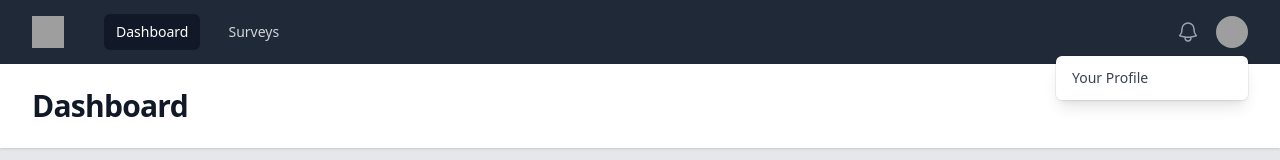
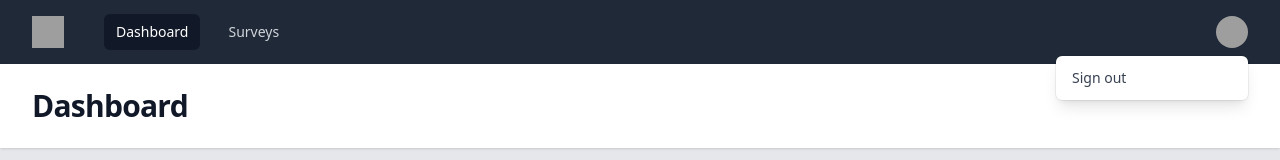
Before and after one commit to rvaldez20/laravel-react-app, a React (Vite) app in the folder react/: page / in a window 1280 px wide. Both pictures are taken after a click on the button "Open user menu". Shown: the top 160 px of the page. Built offline with nearby package versions, Linux system fonts and the light colour scheme; grey boxes are pictures that could not be loaded.

Commit message:
[ADD] add function logout to link the Sigon in descktop and responsive menu

```diff
--- a/react/src/components/DefaultLayout.jsx
+++ b/react/src/components/DefaultLayout.jsx
@@ -22,6 +22,12 @@ function classNames(...classes) {
 }
 
 export default function DefaultLayout() {
+
+  const logout = (ev) => {
+    ev.preventDefault();
+    console.log('Logout')
+  }
+
   return (
     <>
       <div className="min-h-full">
@@ -59,14 +65,6 @@ export default function DefaultLayout() {
                   </div>
                   <div className="hidden md:block">
                     <div className="ml-4 flex items-center md:ml-6">
-                      <button
-                        type="button"
-                        className="relative rounded-full bg-gray-800 p-1 text-gray-400 hover:text-white focus:outline-none focus:ring-2 focus:ring-white focus:ring-offset-2 focus:ring-offset-gray-800"
-                      >
-                        <span className="absolute -inset-1.5" />
-                        <span className="sr-only">View notifications</span>
-                        <BellIcon className="h-6 w-6" aria-hidden="true" />
-                      </button>
 
                       {/* Profile dropdown */}
                       <Menu as="div" className="relative ml-3">
@@ -87,21 +85,17 @@ export default function DefaultLayout() {
                           leaveTo="transform opacity-0 scale-95"
                         >
                           <Menu.Items className="absolute right-0 z-10 mt-2 w-48 origin-top-right rounded-md bg-white py-1 shadow-lg ring-1 ring-black ring-opacity-5 focus:outline-none">
-                            {userNavigation.map((item) => (
-                              <Menu.Item key={item.name}>
-                                {({ active }) => (
-                                  <a
-                                    href={item.href}
-                                    className={classNames(
-                                      active ? 'bg-gray-100' : '',
-                                      'block px-4 py-2 text-sm text-gray-700'
-                                    )}
-                                  >
-                                    {item.name}
-                                  </a>
-                                )}
-                              </Menu.Item>
-                            ))}
+
+                            <Menu.Item>
+                              <a
+                                href="#"
+                                onClick={ (ev) =>logout(ev) }
+                                className={'block px-4 py-2 text-sm text-gray-700'}
+                              >
+                                Sign out
+                              </a>
+                            </Menu.Item>
+
                           </Menu.Items>
                         </Transition>
                       </Menu>
@@ -146,26 +140,19 @@ export default function DefaultLayout() {
                       <div className="text-base font-medium leading-none text-white">{user.name}</div>
                       <div className="text-sm font-medium leading-none text-gray-400">{user.email}</div>
                     </div>
-                    <button
-                      type="button"
-                      className="relative ml-auto flex-shrink-0 rounded-full bg-gray-800 p-1 text-gray-400 hover:text-white focus:outline-none focus:ring-2 focus:ring-white focus:ring-offset-2 focus:ring-offset-gray-800"
-                    >
-                      <span className="absolute -inset-1.5" />
-                      <span className="sr-only">View notifications</span>
-                      <BellIcon className="h-6 w-6" aria-hidden="true" />
-                    </button>
+
                   </div>
                   <div className="mt-3 space-y-1 px-2">
-                    {userNavigation.map((item) => (
+
                       <Disclosure.Button
-                        key={item.name}
                         as="a"
-                        href={item.href}
+                        href="#"
+                        onClick={ (ev) => logout(ev)}
                         className="block rounded-md px-3 py-2 text-base font-medium text-gray-400 hover:bg-gray-700 hover:text-white"
                       >
-                        {item.name}
+                        Log out
                       </Disclosure.Button>
-                    ))}
+
                   </div>
                 </div>
               </Disclosure.Panel>
```
